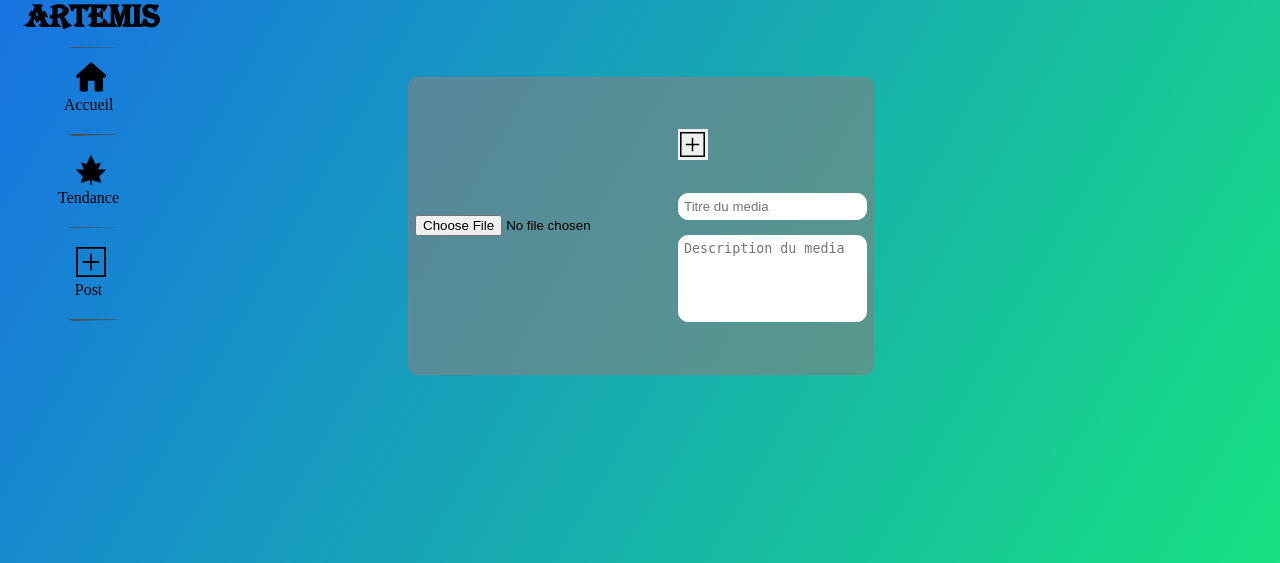
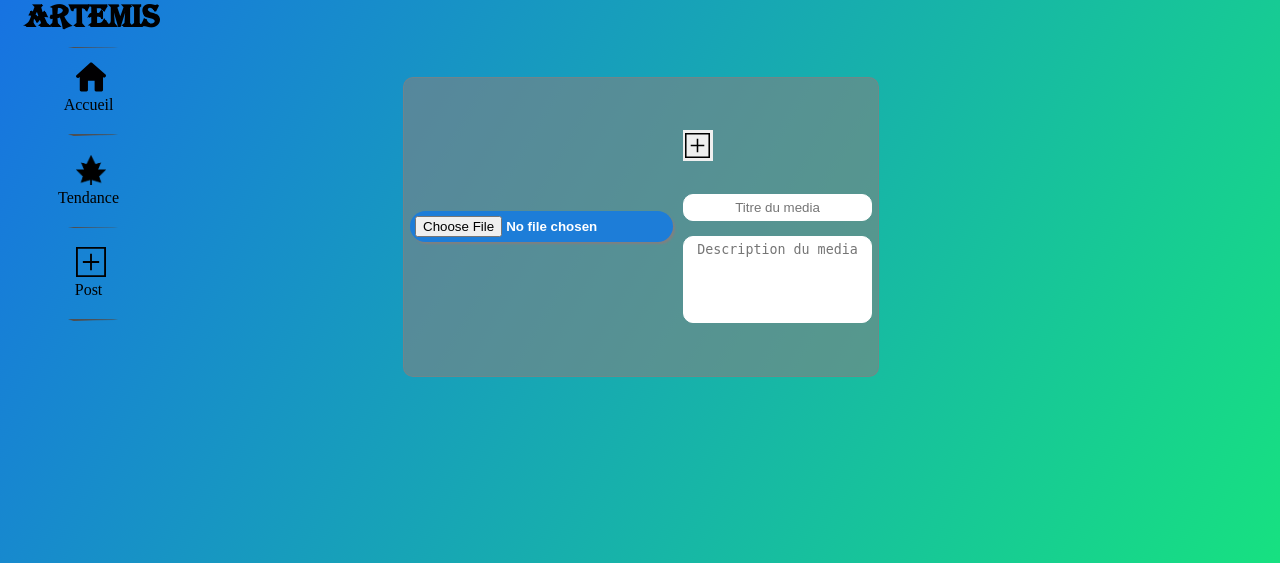
Before and after one commit to Agzios/Artemis, a PHP site: page /Vue/vue_post.php in a window 1280 px wide. Shown: the part 123-686 px from the top of the page. Run offline with PHP 8.4, Linux system fonts and the light colour scheme; the visitor is signed in with stand-in values (Sample User, id 1).

Commit message:
almost_last_add

```diff
--- a/Model/model_deleteMedia.php
+++ b/Model/model_deleteMedia.php
@@ -31,7 +31,7 @@ if ($_SESSION['user']['id_users'] !== $infos[0]['id_users']) {
 
 try {
     $verif = $database->prepare("UPDATE `post` SET status_post = :status WHERE url_post = :url");
-    $verif->execute(array(':status'=> 'deleted', ':url'=>$media));
+    $verif->execute(array(':status'=> 'deleted', ':url'=>$url));
 
 }
 catch(Exception $e) {
--- a/Vue/Style/post.css
+++ b/Vue/Style/post.css
@@ -224,11 +224,26 @@ main {
     margin: 5px;
 }
 
+
+
+
+
+#fichierImporte{
+    padding:5px;
+    background-color: rgb(29, 125, 216);
+    color:  white;
+    box-sizing: border-box;
+    border-radius: 20px;
+    box-shadow: 2px 2px 2px grey;
+    font-weight: bold;
+}
+
 #titreVideo {
     border: white solid 1px;
     border-radius: 10px;
     margin-top: 15px;
     padding: 5px;
+    text-align: center;
 }
 
 #descriptionVideo {
@@ -236,12 +251,16 @@ main {
     border-radius: 10px;
     margin-top: 15px;
     padding: 5px;
+    text-align: center;
 }
+
+
 
 #validPost {
     padding: 0px 15px;
     width: 10px;
     border: white 1px;
+
 }
 
 #containValidPost {
--- a/Vue/vue_post.php
+++ b/Vue/vue_post.php
@@ -102,6 +102,7 @@
                 <form action="../Model/model_post.php" method="POST" enctype="multipart/form-data">
                     <div>
                         <!-- <input type="checkbox" name="" id=""> -->
+
                         <input id="fichierImporte" type="file" name="file" accept="image/*, video/*" required>
                     </div>
                     <div>
```
Also changed, not shown: Vue/Style/params.css (+10 -7 lines), Vue/vue_visionnage.php (+9 -5 lines), upload/371c9d15d75ac1d6fce746c14f632a9134963a37.jpg (added), upload/541510972a537124baeed7cf93aec0a7a56c8f2c.jpg (added), upload/b1d772cb3842eedd27eca2f690591e108e4c725c.jpg (added), upload/c89bf9ef50315543e46bab5fbe8f622eeac87500.jpg (added), upload/f8ddf9481de52389a01e69c2e7f250ff5df813d4.jpg (added).
